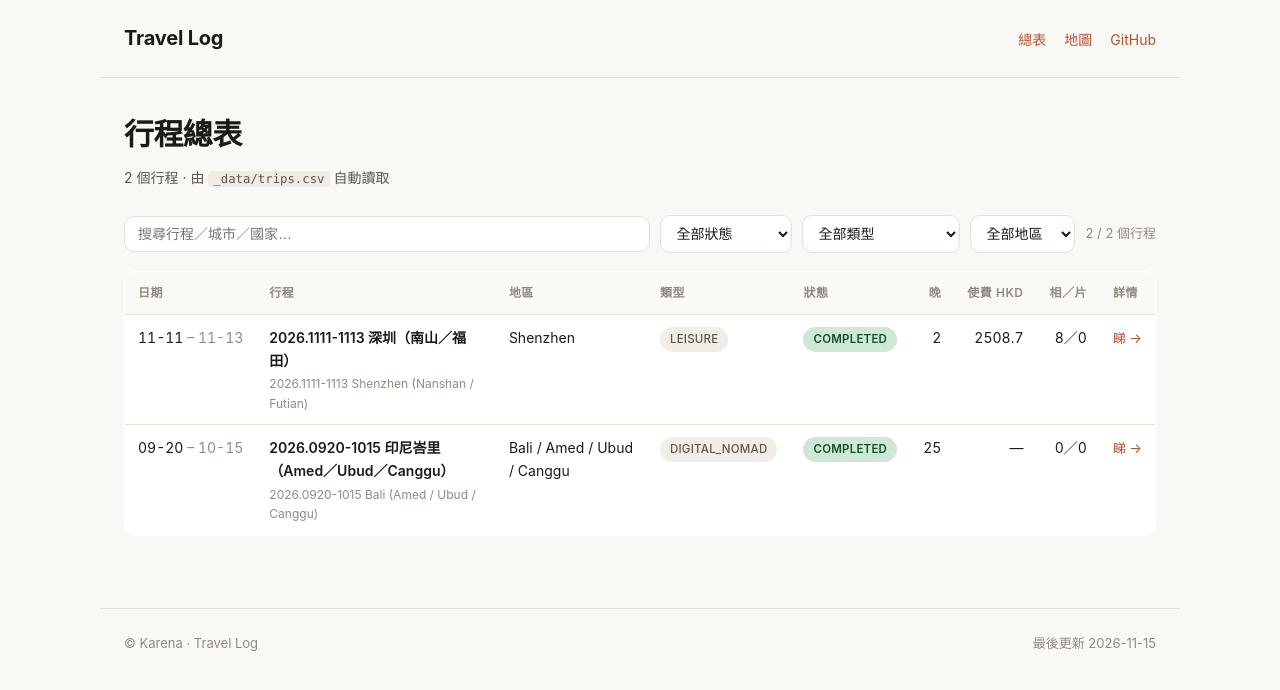
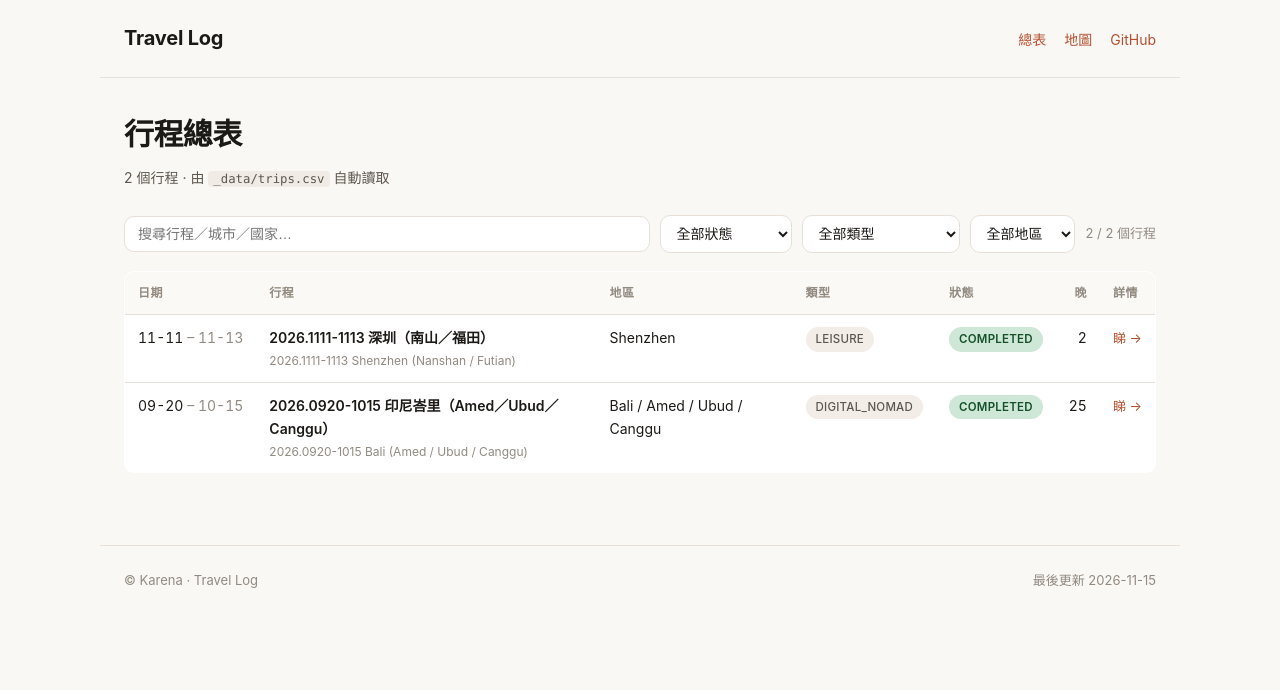
Before and after one commit to Karinatkl/travel-log, a Jekyll site: the page built from index.html, in a window 1280 px wide. Shown: the top 690 px of the page. Built offline with Jekyll 4.4.1, drawn with Linux system fonts in a browser that asks for light colours.

Commit message:
style(index): 總表移除「使費 HKD」同「相／片」兩欄

```diff
--- a/index.html
+++ b/index.html
@@ -1,7 +1,7 @@
 ---
 layout: default
 title: 行程總表
-description: 所有行程一頁睇清 — 日期、地區、狀態、使費、相片、影片。
+description: 所有行程一頁睇清 — 日期、地區、類型、狀態。
 ---
 
 <section class="page-head">
@@ -45,8 +45,6 @@ description: 所有行程一頁睇清 — 日期、地區、狀態、使費、
       <th>類型</th>
       <th>狀態</th>
       <th class="num">晚</th>
-      <th class="num">使費 HKD</th>
-      <th class="num">相／片</th>
       <th>詳情</th>
     </tr>
   </thead>
@@ -69,12 +67,6 @@ description: 所有行程一頁睇清 — 日期、地區、狀態、使費、
       <td><span class="tag">{{ t.trip_type | default: "—" }}</span></td>
       <td><span class="pill" data-status="{{ t.status }}">{{ t.status | default: "—" }}</span></td>
       <td class="num">{{ t.nights | default: "—" }}</td>
-      <td class="num">
-        {%- if t.spent_hkd -%}{{ t.spent_hkd }}
-        {%- elsif t.budget_hkd -%}<span class="dim">~{{ t.budget_hkd }}</span>
-        {%- else -%}—{%- endif -%}
-      </td>
-      <td class="num">{{ t.photo_count | default: 0 }}／{{ t.video_count | default: 0 }}</td>
       <td><a class="detail" href="{{ '/trips/' | append: t.trip_id | append: '/' | relative_url }}">睇 →</a></td>
     </tr>
     {% endfor %}
```
